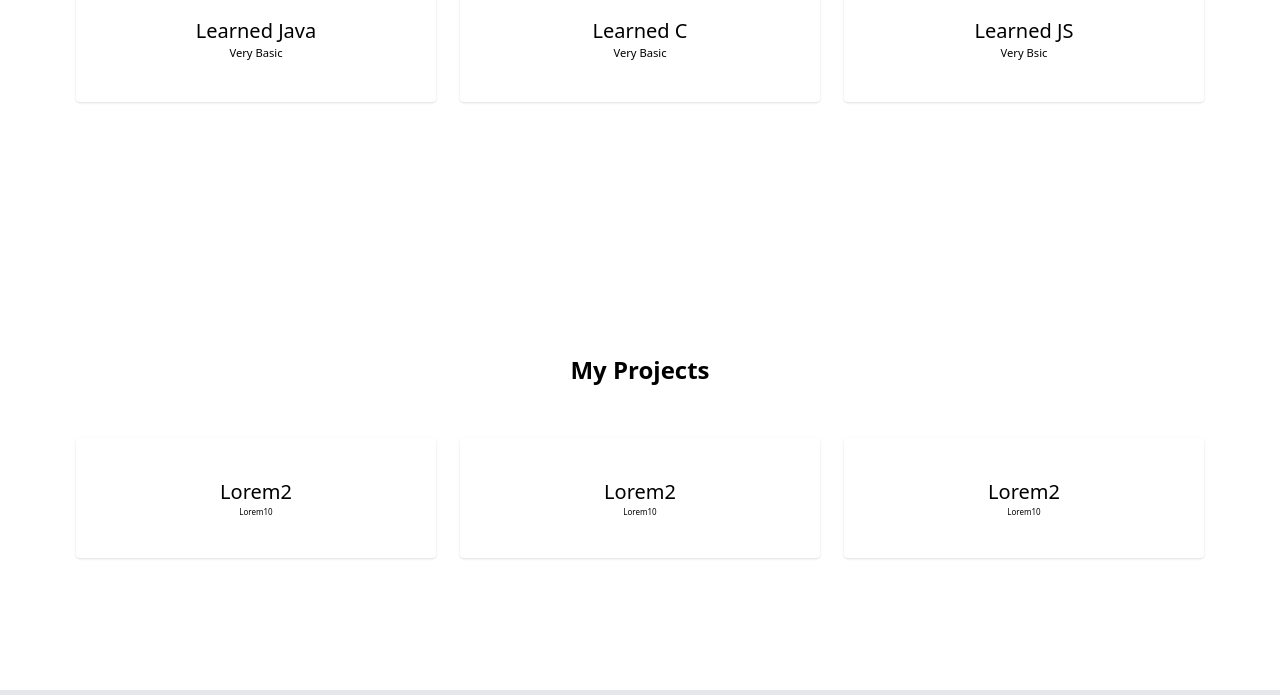
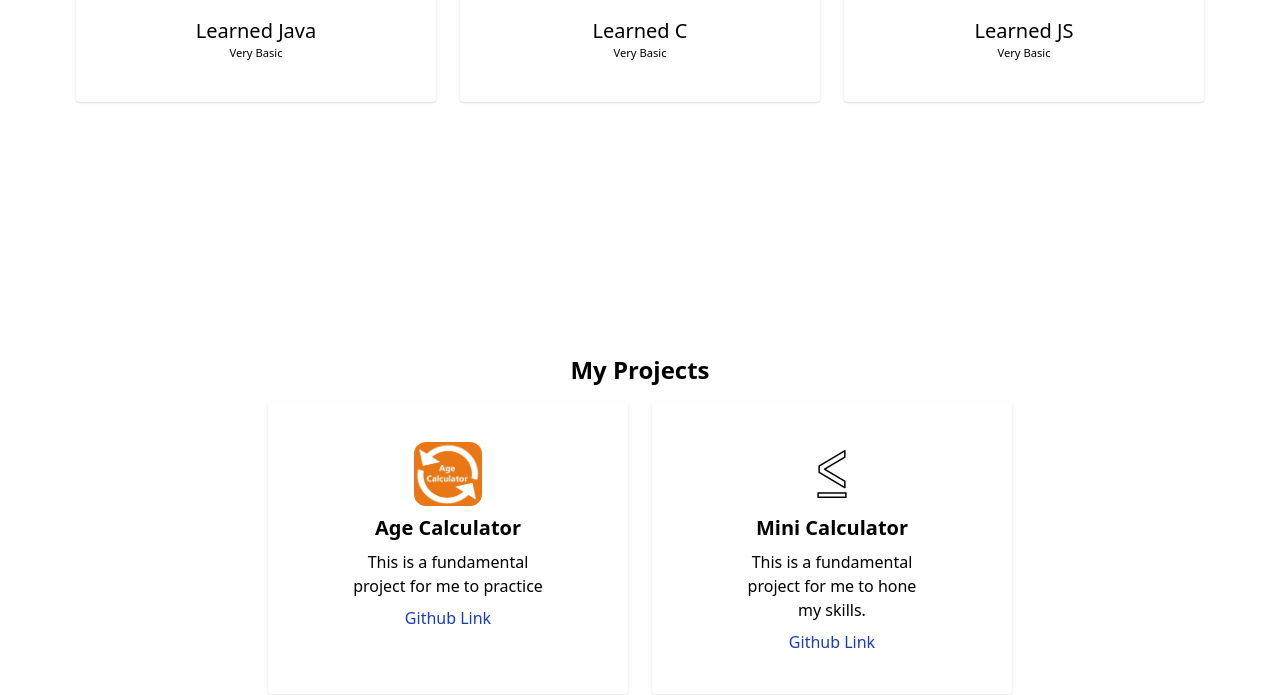
Before and after one commit to Marzuuq/Marzuuq.github.io, a website: page index.html in a window 1280 px wide. Shown: the part 1091-1786 px from the top of the page. Drawn offline with Linux system fonts and the light colour scheme.

Commit message:
Added Projects

```diff
--- a/script.js
+++ b/script.js
@@ -1,13 +1,14 @@
 const projectDiv = document.getElementById("projects");
 const myProjects = [
-  { name: "Lorem2", desc: "Lorem10" },
-  { name: "Lorem2", desc: "Lorem10" },
-  { name: "Lorem2", desc: "Lorem10" },
+  { name: "Age Calculator", desc: "This is a fundamental project for me to practice" , img: "./Assets/Age.png" , link: "https://github.com/Marzuuq/My-Frontend-projects/tree/main/Age-calculator" },
+  { name: "Mini Calculator", desc: "This is a fundamental project for me to hone my skills." , img:"./Assets/mathematics.png" , link:"https://github.com/Marzuuq/My-Frontend-projects/tree/main/mini-calculator" },
+  ,
 ];
 myProjects.forEach((item)=>{
     let card = document.createElement("div");
-    card.className="shadow-sm rounded-sm   w-90  md:w-65vw]   p-10 m-3 mt-13 "
-    card.innerHTML = `<h4 class = " text-xl"> ${item.name} </h4> <p class = "text-[0.5em]"> ${item.desc}</p>`;
+    card.className="shadow-sm rounded-sm   w-90  md:w-65vw]   p-10 m-3 mt-4"
+    card.innerHTML = `<img src = "${item.img} " class = "h-16 m-auto rounded-xl mb-0.5 "> <h4 class = " text-xl font-bold mt-2"> ${item.name} </h4> <p class = "text-[1em] max-w-[15vw] m-auto mb-2 mt-2"> ${item.desc}</p>
+    <a  class = " text-blue-800" href ="${item.link}" target = "blank" > Github Link </a>`;
     projectDiv.appendChild (card);
 }
 )
@@ -20,7 +21,7 @@ const projectLearn = document.getElementById("LearningPaths");
 const learned = [
   {name: "Learned Java" , desc:"Very Basic" , img:"./Assets/java.png"},
   {name: "Learned C" , desc: "Very Basic" , img: "./Assets/c.png"},
-  {name: "Learned JS" , desc: "Very Bsic" , img:"./Assets/javascript.png"}
+  {name: "Learned JS" , desc: "Very Basic" , img:"./Assets/javascript.png"}
 ];
 
 learned.forEach((item1) => {
```
Also changed, not shown: Assets/Age.png (added), Assets/mathematics.png (added), output.css.
